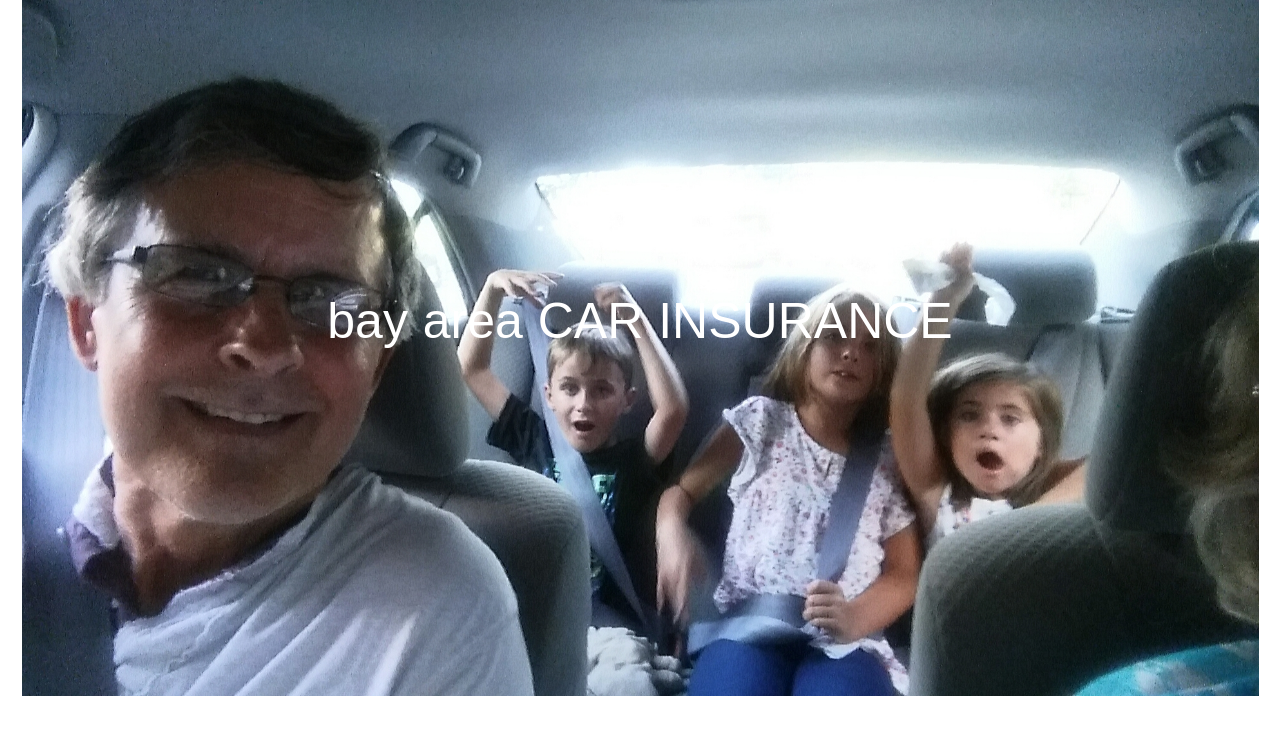
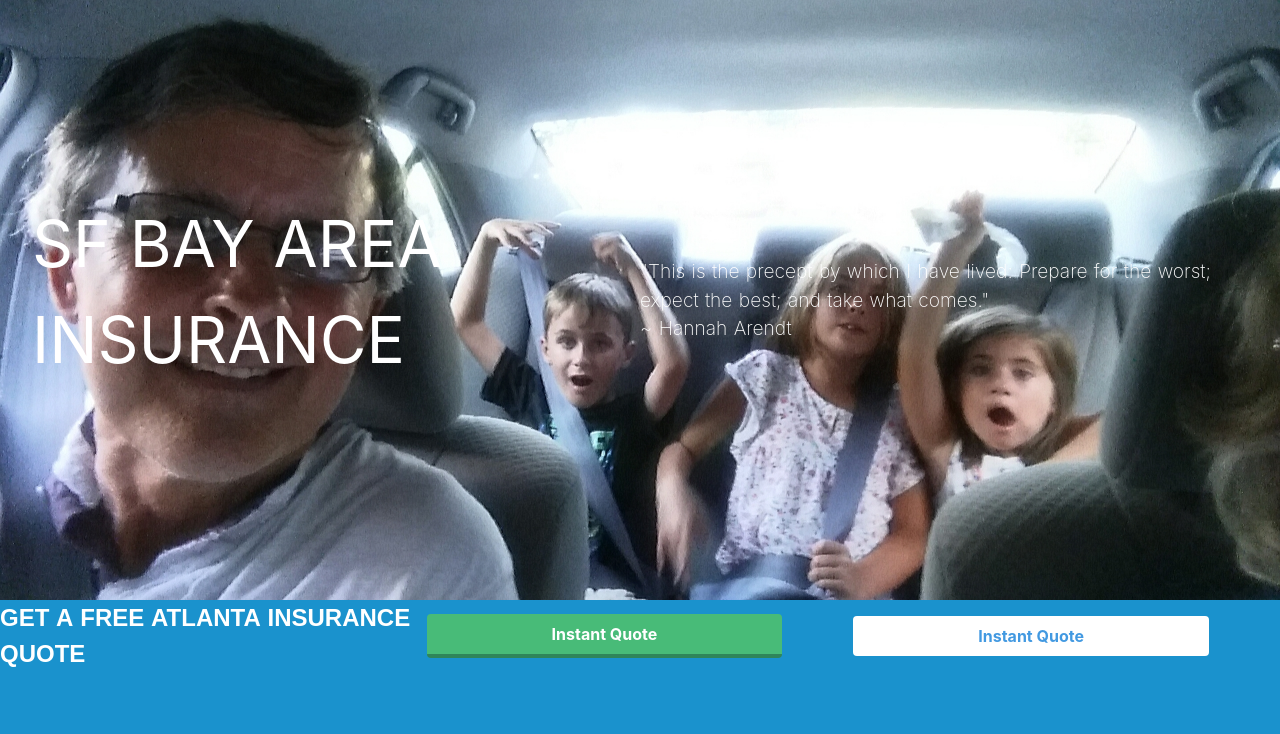
Before and after one commit to dice-media-group/www.sfbayareainsurance.com, a Nuxt app: page / in a window 1280 px wide. Shown: the top 734 px of the page. Built offline with nearby package versions, Linux system fonts and the light colour scheme.

Commit message:
ADDED: hero and call to action boxes with content

```diff
--- a/pages/index.vue
+++ b/pages/index.vue
@@ -1,14 +1,55 @@
 <template>
-  <div>
+  <main>
     <!-- start -->
-    <div class="hero">
-      <div class="hero-header">
-        <h1>bay area CAR INSURANCE</h1>
+    <section class="hero">
+          <h1>SF BAY AREA INSURANCE</h1>
+    <article>
+      <p>"This is the precept by which I have lived: Prepare for the worst; expect the best; and take what comes." </p>
+      <p>~ Hannah Arendt</p>
+    </article>
+
+      <!-- <div class="hero-header">  -->
+        <!-- <h1>bay area CAR INSURANCE</h1> -->
         <!-- background photo credit: https://www.twenty20.com/photos/f221bd8f-d1ec-4f61-bba7-b2e5d797ff3e/?utm_t20_channel=bl -->
-      </div>
+      <!-- </div> -->
+    </section>
+
+    <div class="cta-box secondary-background-color">
+      <ul>
+        <li>
+          <h3 class="fl-heading secondary-color">
+            <span class="fl-heading-text">GET A FREE ATLANTA INSURANCE QUOTE</span>
+          </h3>
+        </li>
+        <li>
+            <button class="bg-green-500
+              hover:bg-green-400
+              text-white font-bold
+              py-2 px-4
+              border-b-4
+              border-green-700
+              hover:border-green-500
+              rounded
+              w-10/12">
+            Instant Quote
+          </button>
+        </li>
+        <li >
+          <button class="bg-white
+            hover:bg-gray-400
+            text-blue-500
+            font-bold
+            py-2
+            px-4
+            rounded
+            w-10/12">
+            Instant Quote
+          </button>
+        </li>
+      </ul>
     </div>
-    <!-- end -->
-  </div>
+<!-- end -->
+  </main>
 </template>
 
 <script>
@@ -18,7 +59,17 @@
 </script>
 
 <style lang="scss" scoped>
-.hero {
+.container {
+  word-wrap: break-word;
+  overflow-wrap: break-word;
+}
+.secondary-color {
+  color: #ffffff;
+}
+.secondary-background-color {
+  background: #1a92cd;
+}
+/* .hero {
 display: grid;
 grid-template-columns: repeat(5, 1fr);
 grid-template-rows: repeat(5, 1fr);
@@ -26,29 +77,64 @@ grid-column-gap: 0px;
 grid-row-gap: 0px;
 align-items: stretch;
 }
+*/
+/* Styles for the hero image */
 .hero {
-  background: center / contain no-repeat url('~assets/images/road-trip-to-nowhere_t20_oow6yx.jpg');
-  background-repeat: no-repeat;
-  box-sizing: border-box;
-  width: 100%;
-  height: 87vh; // Always 100% of the viewport's height
-  padding: 20px;
+  /* Photo by mnm.all on Unsplash */
+  background: url('~assets/images/road-trip-to-nowhere_t20_oow6yx.jpg') center;
+  background-size: cover;
+  padding: 4rem 2rem;
+  /* grid styles */
   display: grid;
-  grid-template-rows: 1fr 1fr 1fr 1fr 1fr; // 5 rows
-  grid-template-columns: 1fr 1fr 1fr 1fr 1fr; // 5 columns
-  grid-gap: 5px; // 5x5 works well for centering
+  grid-template-columns: repeat(auto-fit, minmax(240px, 1fr));
+  align-items: center;
+  height: 75vh;
 }
-.hero-header {
-  grid-area: 3 / 2 / 4 / 5;
-  color: #ffffff;
-  border: 0;
-  margin: 0;
-  padding: 0;
-  font-family: Montserrat, sans-serif;
-  font-weight: 500;
-  font-size: 50px;
-  text-align: center;
+
+.hero > * {
+  color: white;
+}
+
+.hero > h1 {
+  font-size: 4rem;
+  padding-bottom: 1rem;
+}
+
+.hero > article > p {
+  font-size: 1.2rem;
+  font-weight: 200;
+}
+
+.hero > article > a {
+  padding: 1rem;
+  margin-top: .75rem;
+}
+
+/* Styles for Call to Action */
+.cta-box {
+  background: #1a92cd;
+  height: 25vh;
+
+}
+.cta-box > ul {
+  display: grid;
+  grid-template-columns: repeat(auto-fit, minmax(350px, 1fr));
+  justify-content: center;
+  align-items: center;
+}
+
+.cta-box > ul > li {
+  border-color:  #1a92cd;
+  background: #1a92cd;
+
 }
 
 
+.fl-heading {
+  font-family: Montserrat, sans-serif;
+  font-weight: 600;
+  font-size: 24px;
+  text-align: left;
+}
+
 </style>
```
